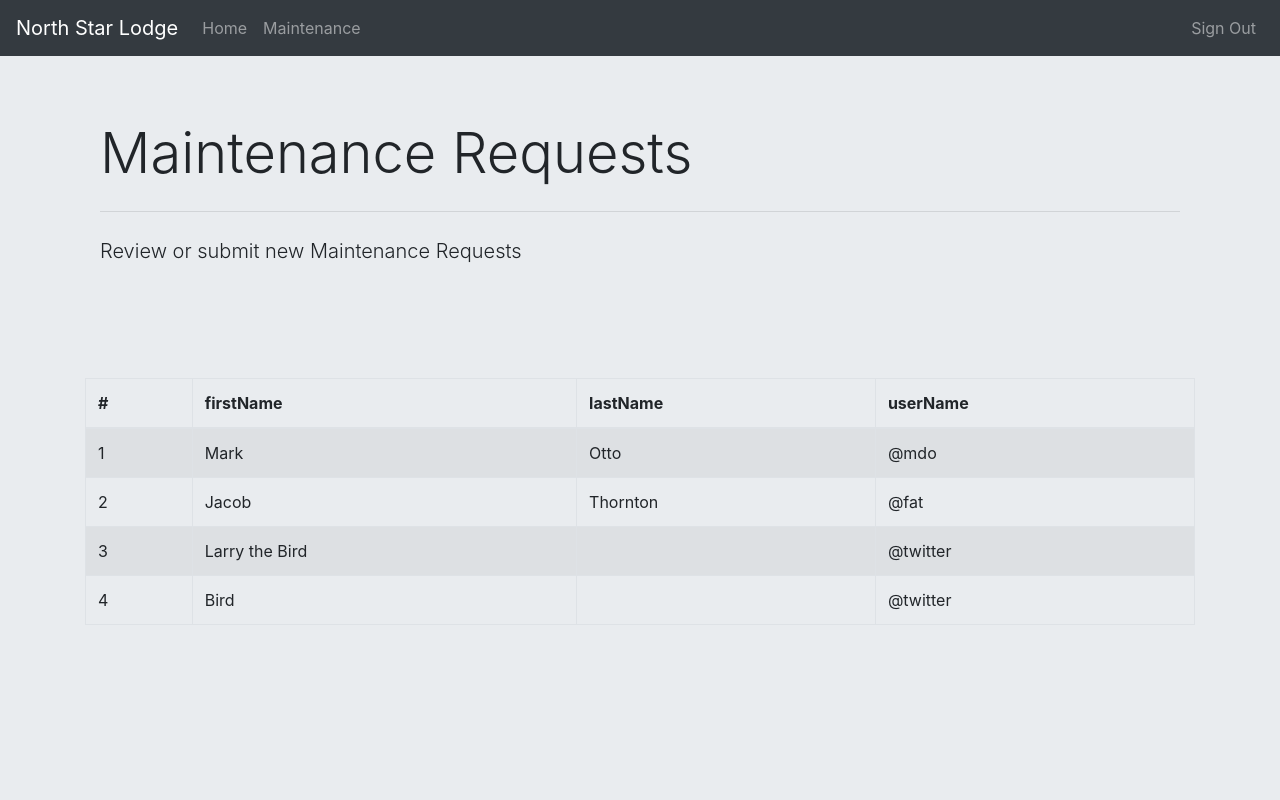
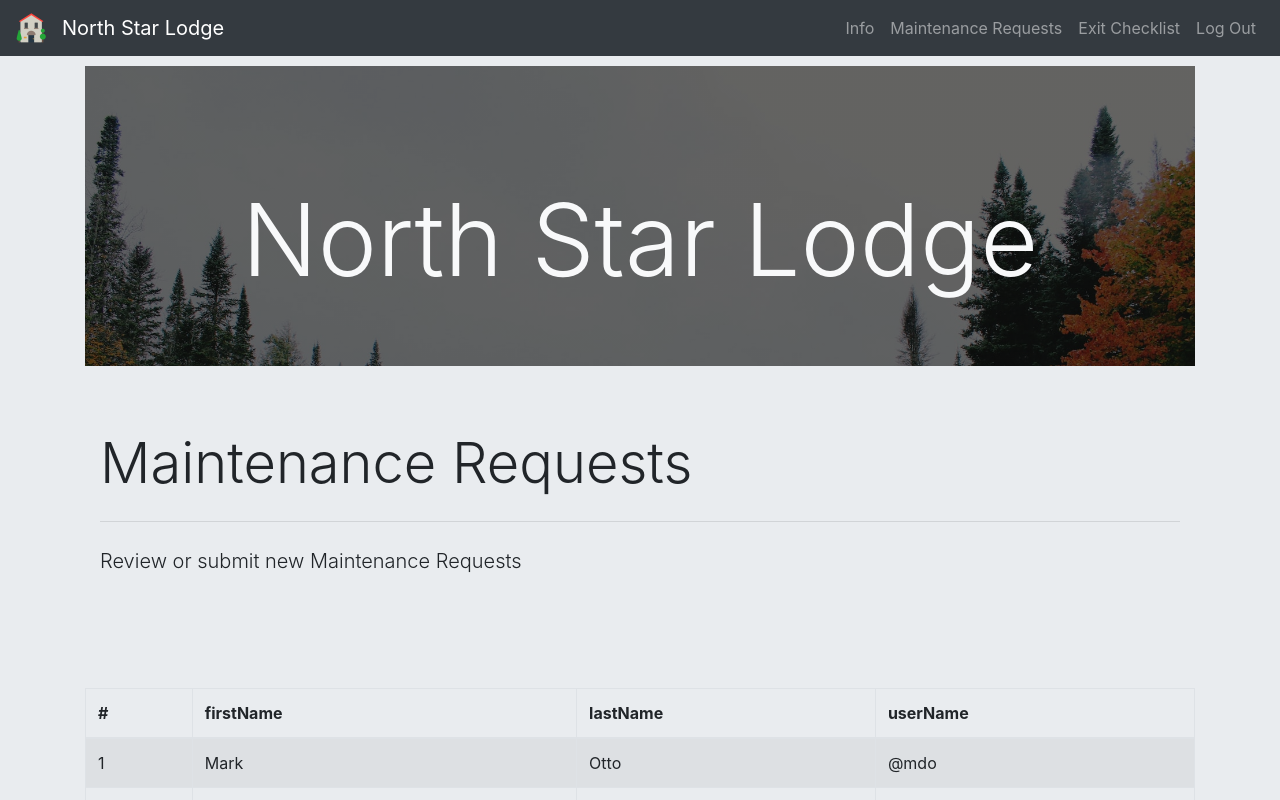
Before and after one commit to joseph1wan/gpmn-nsl-archive, a React (Create React App) app in the folder client/: page /maintenance in a window 1280 px wide. Shown: the top 800 px of the page. Built offline with nearby package versions, Linux system fonts and the light colour scheme; sample sign-in values are in the browser's storage.

Commit message:
check in

```diff
--- a/client/src/components/maintenance/Maintenance.js
+++ b/client/src/components/maintenance/Maintenance.js
@@ -2,9 +2,16 @@ import React from 'react';
 import { Jumbotron, Container } from 'react-bootstrap';
 import Table from '../table';
 
+import './maintenance.scss';
+
 const Maintenance = () => {
   return (
     <React.Fragment>
+      <div className="banner text-center">
+        <h1 className="banner--title text-light font-weight-light">
+          North Star Lodge
+        </h1>
+      </div>
       <Jumbotron fluid>
         <Container>
           <h1 className="display-4">Maintenance Requests</h1>
--- /dev/null
+++ b/client/src/components/maintenance/maintenance.scss
@@ -0,0 +1,17 @@
+.banner {
+  background: linear-gradient(rgba(0, 0, 0, 0.6), rgba(0, 0, 0, 0.6)),
+    url('../../assets/banner.jpg');
+  background-size: cover;
+  width: 100%;
+  height: 300px;
+  margin: 10px 0 0 0;
+  border: black 3px;
+  > .banner--title {
+    font-size: 100px;
+    position: absolute;
+    top: 30%;
+    left: 50%;
+    transform: translate(-50%, -50%);
+    white-space: nowrap;
+  }
+}
--- a/client/src/components/navbar/NavBar.js
+++ b/client/src/components/navbar/NavBar.js
@@ -1,18 +1,27 @@
 import React from 'react';
 import { Navbar as BSNavbar, Nav } from 'react-bootstrap';
+import logo from '../../assets/logo.png';
 
 const NavBar = () => {
   return (
     <BSNavbar bg="dark" variant="dark" expand="sm">
-      <BSNavbar.Brand href="/">North Star Lodge</BSNavbar.Brand>
+      <BSNavbar.Brand href="/">
+        <img
+          src={logo}
+          width="30"
+          height="30"
+          className="d-inline-block align-top mr-3"
+          alt="North Star Lodge Logo"
+        />
+        North Star Lodge
+      </BSNavbar.Brand>
       <BSNavbar.Toggle aria-controls="basic-navbar-nav" />
       <BSNavbar.Collapse id="basic-navbar-nav">
-        <Nav className="mr-auto">
-          <Nav.Link href="/">Home</Nav.Link>
-          <Nav.Link href="/maintenance">Maintenance</Nav.Link>
-        </Nav>
         <Nav className="ml-auto">
-          <Nav.Link href="/sign-out">Sign Out</Nav.Link>
+          <Nav.Link href="/info">Info</Nav.Link>
+          <Nav.Link href="/maintenance">Maintenance Requests</Nav.Link>
+          <Nav.Link href="/exit-checklist">Exit Checklist</Nav.Link>
+          <Nav.Link href="/sign-out">Log Out</Nav.Link>
         </Nav>
       </BSNavbar.Collapse>
     </BSNavbar>
```
Also changed, not shown: client/src/assets/banner.jpg (added), client/src/assets/logo.png (added).
